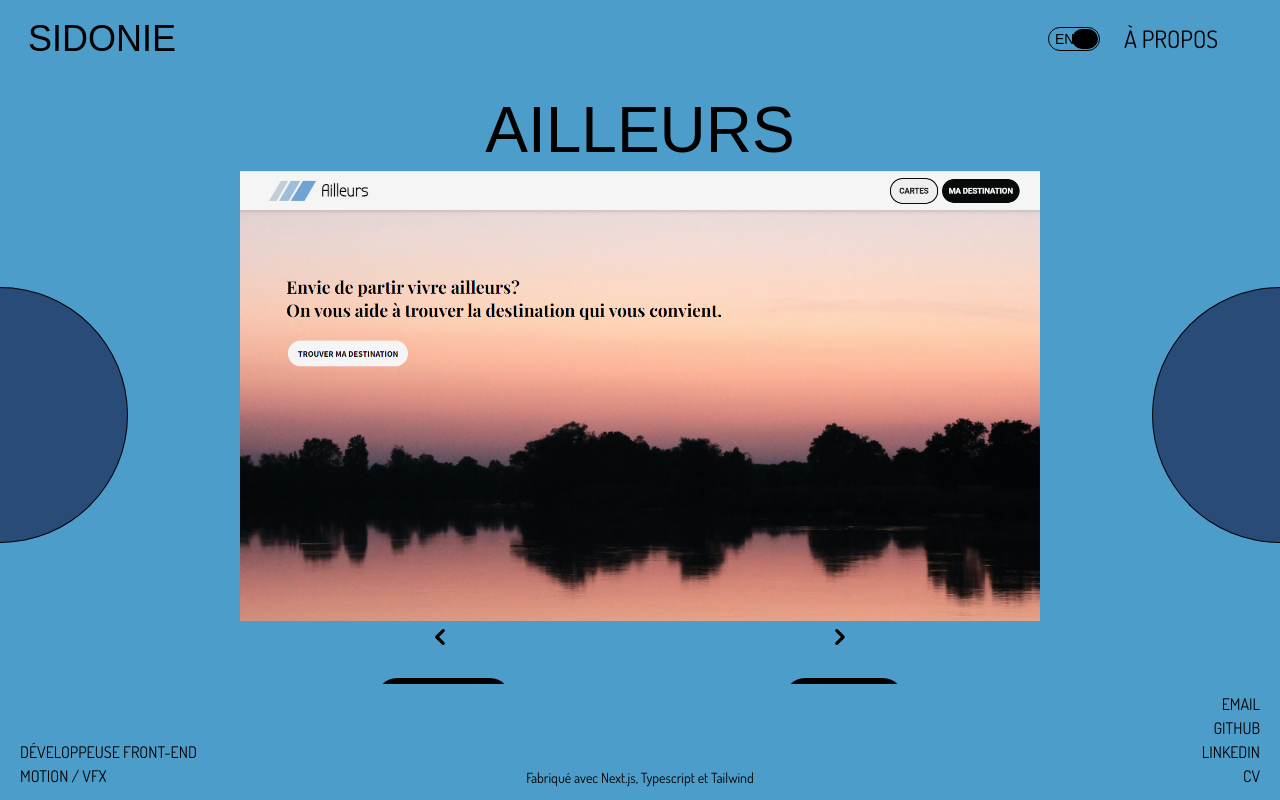
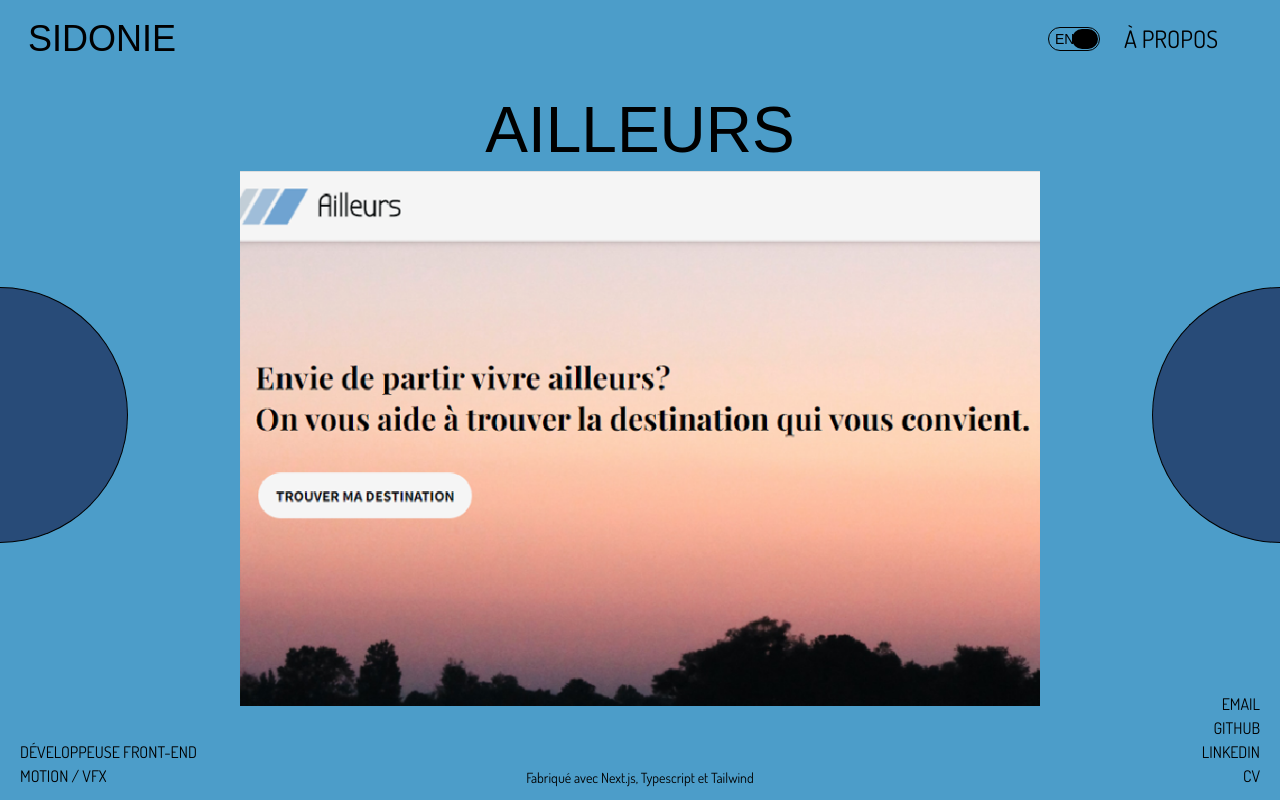
Before and after one commit to Fidomi/portfolio-next, a Next.js app: page /projects in a window 1280 px wide. Built offline with nearby package versions, Linux system fonts and the light colour scheme.

Commit message:
Add portfolio project

```diff
--- a/data/about.ts
+++ b/data/about.ts
@@ -10,9 +10,9 @@ type AboutType = {
 export const ABOUT_EN: AboutType = {
     salutation: "Hi there! ",
     title: "I'm Sidonie, front-end developer from France.",
-    desc: "I like to code things from scratch as much as using React or Next. I'm a quick learner and adapt really fast. I also have skills in graphic techniques since I spent more than 10 years in the VFX field (compositing and motion design) for TV series and long feature films.",
+    desc: "I like to code things from scratch as much as using React or Next. I also have skills in graphic techniques since I spent more than 10 years in the VFX field (compositing and motion design) for TV series and long feature films.",
     technologies: [
-        "Languages : TypeScript / JavaScript, HTML, CSS, Less, MySQL, Pug, Twig, Less",
+        "Languages : TypeScript / JavaScript, HTML, CSS, Less, MySQL, Pug, Twig",
         "Dev Tools : React, Next, Node, Express, MongoDB, Gulp, Git, Bootstrap, Tailwind",
         "Design Tools : Figma, Photoshop, Illustrator",
         "VFX Tools : Nuke, After Effects, Unreal Engine 4 (lighting/shading), Blender (basics)",
@@ -24,7 +24,7 @@ export const ABOUT_EN: AboutType = {
 export const ABOUT_FR: AboutType = {
     salutation: "Bonjour! ",
     title: "Je suis Sidonie, développeuse front-end.",
-    desc: "J'aime coder sans framework tout autant qu'en utilisant React et Next. J'apprends vite et m'adapte facilement. Après 10 années passées dans les effets spéciaux numériques pour le cinéma, j'ai aussi de bonnes compétences graphiques (compositing et motion design).",
+    desc: "J'aime coder sans framework tout autant qu'avec React et Next. Après 10 années passées dans les effets spéciaux numériques pour le cinéma, j'ai aussi de bonnes compétences graphiques (compositing et motion design).",
     technologies: [
         "Langages : TypeScript / JavaScript, HTML, CSS, Less, MySQL, Pug, Twig, Less",
         "Outils de développement : React, Next, Node, Express, MongoDB, Gulp, Git, Bootstrap, Tailwind",
--- a/data/projects.ts
+++ b/data/projects.ts
@@ -1,9 +1,9 @@
-import demo2018 from "../public/img/demo_2018_Y.png";
-import demo2016 from "../public/img/demo_2016_Y.png";
-import gardenMap from "../public/img/my_garden_map_Y.png";
-import seat from "../public/img/seat_Y.png";
-import amap from "../public/img/amap_Y.png";
-import walkcycle from "../public/img/walk_cycle_Y.png";
+import demo2018_O from "../public/img/demo_2018_O.png";
+import demo2016_O from "../public/img/demo_2016_O.png";
+import gardenMap_O from "../public/img/my_garden_map_O.png";
+import seat_O from "../public/img/seat_O.png";
+import amap_O from "../public/img/amap_O.png";
+import walkcycle_O from "../public/img/walk_cycle_O.png";
 import demo2018_16_9 from "../public/img/demo_2018_C.png";
 import demo2016_16_9 from "../public/img/demo_2016_C.png";
 import gardenMap_16_9 from "../public/img/my_garden_map_C.png";
@@ -13,15 +13,31 @@ import walkcycle_16_9 from "../public/img/walk_cycle_C.png";
 import ailleurs_1 from "../public/img/ailleurs_1.png";
 import ailleurs_2 from "../public/img/ailleurs_2.png";
 import ailleurs_3 from "../public/img/ailleurs_3.png";
-import ailleurs_Y from "../public/img/ailleurs_Y.png";
-import clairenou_Y from "../public/img/clairenou_Y.png";
+import ailleurs_1_carre from "../public/img/ailleurs_1_carre.png";
+import ailleurs_2_carre from "../public/img/ailleurs_2_carre.png";
+import ailleurs_3_carre from "../public/img/ailleurs_3_carre.png";
+import ailleurs_C from "../public/img/ailleurs_C.png";
+import clairenou_C from "../public/img/clairenou_C.png";
 import clairenou_1 from "../public/img/clairenou_1.png";
 import clairenou_2 from "../public/img/clairenou_2.png";
 import clairenou_3 from "../public/img/clairenou_3.png";
-import wheel_Y from "../public/img/wheel_Y.png";
+import clairenou_1_carre from "../public/img/clairenou_1_carre.png";
+import clairenou_2_carre from "../public/img/clairenou_2_carre.png";
+import clairenou_3_carre from "../public/img/clairenou_3_carre.png";
+import wheel_C from "../public/img/wheel_C.png";
 import wheel_1 from "../public/img/wheel_1.png";
 import wheel_2 from "../public/img/wheel_2.png";
 import wheel_3 from "../public/img/wheel_3.png";
+import wheel_1_carre from "../public/img/wheel_1_carre.png";
+import wheel_2_carre from "../public/img/wheel_2_carre.png";
+import wheel_3_carre from "../public/img/wheel_3_carre.png";
+import portfolio_C from "../public/img/portfolio_C.png";
+import portfolio_1 from "../public/img/portfolio_1.png";
+import portfolio_2 from "../public/img/portfolio_2.png";
+import portfolio_3 from "../public/img/portfolio_3.png";
+import portfolio_1_carre from "../public/img/portfolio_1_carre.png";
+import portfolio_2_carre from "../public/img/portfolio_2_carre.png";
+import portfolio_3_carre from "../public/img/portfolio_3_carre.png";
 
 export type Project = {
     dev: boolean;
@@ -56,7 +72,7 @@ export const PROJECTS_EN: Project[] = [
             "Extracts of several movie shots I worked on between 2016 and 2018.",
         ],
         name: "demo2018",
-        img: [demo2018],
+        img: [demo2018_O],
         imgC: [demo2018_16_9],
         srcVideo:
             "https://player.vimeo.com/video/431456339?portrait=0&title=0&byline=0",
@@ -71,7 +87,7 @@ export const PROJECTS_EN: Project[] = [
             "Extracts of several movie shots I worked on between 2012 and 2016.",
         ],
         name: "demo2016",
-        img: [demo2016],
+        img: [demo2016_O],
         imgC: [demo2016_16_9],
         srcVideo:
             "https://player.vimeo.com/video/194044173?portrait=0&title=0&byline=0",
@@ -80,15 +96,14 @@ export const PROJECTS_EN: Project[] = [
         dev: false,
         id: 3,
         title: "My Garden Map",
-        subtitle:
-            "Animated explainer video to promote 'My Garden Map' web app.",
+        subtitle: "Animated explainer video to promote 'My Garden Map'",
         desc: [
             "My role : design, storyboard, animation (After Effects).",
             "The client : script",
             "Fabrice Sarcy : sound design",
         ],
         name: "gardenmap",
-        img: [gardenMap],
+        img: [gardenMap_O],
         imgC: [gardenMap_16_9],
         srcVideo:
             "https://player.vimeo.com/video/217581808?portrait=0&title=0&byline=0",
@@ -104,7 +119,7 @@ export const PROJECTS_EN: Project[] = [
             "The client : script, storyboard, design, sound",
         ],
         name: "seat",
-        img: [seat],
+        img: [seat_O],
         imgC: [seat_16_9],
         srcVideo:
             "https://player.vimeo.com/video/191660872?portrait=0&title=0&byline=0",
@@ -113,14 +128,14 @@ export const PROJECTS_EN: Project[] = [
         dev: false,
         id: 5,
         title: "Réseau des Amap Idf",
-        subtitle: "Corporate video for 'Réseau des Amaps d'Ile-de-France'",
+        subtitle: "Corporate video for 'Réseau des Amaps IdF'",
         desc: [
             "My role : photo shooting, design (illustrator), storyboard, animation and compositing (after effects)",
             "The client : script",
             "Fabrice Sarcy : sound design",
         ],
         name: "amap",
-        img: [amap],
+        img: [amap_O],
         imgC: [amap_16_9],
         srcVideo:
             "https://player.vimeo.com/video/190995104?portrait=0&title=0&byline=0",
@@ -134,7 +149,7 @@ export const PROJECTS_EN: Project[] = [
             "Having some fun with After Effects plug-ins : DUIK (character's rigging tool), Puppet Pin Tool, Newton... ",
         ],
         name: "walkcycle",
-        img: [walkcycle],
+        img: [walkcycle_O],
         imgC: [walkcycle_16_9],
         srcVideo:
             "https://player.vimeo.com/video/198272473?portrait=0&title=0&byline=0",
@@ -150,8 +165,15 @@ export const PROJECTS_EN: Project[] = [
             "You can also consult thematic maps: security, family life and environment.",
         ],
         name: "ailleurs",
-        img: [ailleurs_Y],
-        imgC: [ailleurs_1, ailleurs_2, ailleurs_3],
+        img: [ailleurs_C],
+        imgC: [
+            ailleurs_1_carre,
+            ailleurs_2_carre,
+            ailleurs_3_carre,
+            ailleurs_1,
+            ailleurs_2,
+            ailleurs_3,
+        ],
         technical_sheet: [
             "To carry out this project, I started by collecting data (data.gouv.fr, INSEE...) that I gathered in a MongoDB database.",
             "By performing many manipulations and joins (aggregations), I was able to export the final data to a JSON file.",
@@ -174,15 +196,22 @@ export const PROJECTS_EN: Project[] = [
     {
         dev: true,
         id: 8,
-        title: "Wheel",
+        title: "Lucky Wheel",
         subtitle: "A random wheel in pure javascript",
         desc: [
             "A wheel is split into as many fractions as there are names given by the user within a limit of 10.",
             "Each wheel fraction has its own random color. As names are designated by the wheel, this last updates its number of fraction and the ranking is displayed.",
         ],
         name: "wheel",
-        img: [wheel_Y],
-        imgC: [wheel_1, wheel_2, wheel_3],
+        img: [wheel_C],
+        imgC: [
+            wheel_1_carre,
+            wheel_2_carre,
+            wheel_3_carre,
+            wheel_1,
+            wheel_2,
+            wheel_3,
+        ],
         technical_sheet: [
             "For this project I used the Canvas object of Javascript and I created classes and Javascript modules.",
         ],
@@ -195,16 +224,22 @@ export const PROJECTS_EN: Project[] = [
         dev: true,
         id: 9,
         title: "Clairenou",
-        subtitle:
-            "A showcase site and a backoffice application for Claire Renou",
+        subtitle: "A showcase site and a backoffice application",
         desc: [
             "Claire Renou is a safety assessor of cosmetics.",
             "She asked me for a showcase site to present her activity but also so that its visitors can book training sessions that she runs herself.",
             "She also needs a tool to automate the creation of EU Product Information File for her clients, which requires a complex database.",
         ],
         name: "clairenou",
-        img: [clairenou_Y],
-        imgC: [clairenou_1, clairenou_2, clairenou_3],
+        img: [clairenou_C],
+        imgC: [
+            clairenou_1_carre,
+            clairenou_2_carre,
+            clairenou_3_carre,
+            clairenou_1,
+            clairenou_2,
+            clairenou_3,
+        ],
         technical_sheet: [
             "I started by designing the relational database, with the Merise method, necessary for Claire's backoffice tool.",
             "A first version of the backoffice project was produced with PHP without a framework. Now I have chosen to switch everything to Node, Express and Typescript.",
@@ -224,6 +259,43 @@ export const PROJECTS_EN: Project[] = [
         preview: false,
         code: false,
     },
+    {
+        dev: true,
+        id: 10,
+        title: "My Portfolio",
+        subtitle: "My portfolio website you're already looking at",
+        desc: [
+            "I made my portfolio with NextJs framework based on React.",
+            "I designed it myself and tried to be UX friendly as possible",
+        ],
+        name: "portfolio",
+        img: [portfolio_C],
+        imgC: [
+            portfolio_1_carre,
+            portfolio_2_carre,
+            portfolio_3_carre,
+            portfolio_1,
+            portfolio_2,
+            portfolio_3,
+        ],
+        technical_sheet: [
+            "I started to sketch a layout on figma.",
+            "I chose to work with Tailwind css framework for its flexibility.",
+            "I made two versions : french and english.",
+        ],
+        technologies: [
+            "NextJS",
+            "Typecript",
+            "Javascript",
+            "HTML5",
+            "CSS",
+            "Sass",
+            "Tailwind",
+        ],
+        preview: false,
+        code: true,
+        github: "https://github.com/Fidomi/portfolio-next",
+    },
 ];
 
 export const PROJECTS_FR: Project[] = [
@@ -237,7 +309,7 @@ export const PROJECTS_FR: Project[] = [
             "Extraits de plusieurs plans auxquels j'ai participé en tant que compeuse ou motion designer entre 2016 et 2018",
         ],
         name: "demo2018",
-        img: [demo2018],
+        img: [demo2018_O],
         imgC: [demo2018_16_9],
         srcVideo:
             "https://player.vimeo.com/video/431456339?portrait=0&title=0&byline=0",
@@ -252,7 +324,7 @@ export const PROJECTS_FR: Project[] = [
             "Extraits de plusieurs plans auxquels j'ai participés en tant que compeuse ou motion designer entre 2012 et 2016.",
         ],
         name: "demo2016",
-        img: [demo2016],
+        img: [demo2016_O],
         imgC: [demo2016_16_9],
         srcVideo:
             "https://player.vimeo.com/video/194044173?portrait=0&title=0&byline=0",
@@ -261,14 +333,14 @@ export const PROJECTS_FR: Project[] = [
         dev: false,
         id: 3,
         title: "My Garden Map",
-        subtitle: "Vidéo explicative du fonctionnement de l'app My Garden Map",
+        subtitle: "Vidéo explicative de l'app 'My Garden Map'",
         desc: [
             "Ma partie : design, storyboard, animation (After Effects).",
             "Le client : scénario",
             "Fabrice Sarcy : sound design",
         ],
         name: "gardenmap",
-        img: [gardenMap],
+        img: [gardenMap_O],
         imgC: [gardenMap_16_9],
         srcVideo:
             "https://player.vimeo.com/video/217581808?portrait=0&title=0&byline=0",
@@ -277,14 +349,13 @@ export const PROJECTS_FR: Project[] = [
         dev: false,
         id: 4,
         title: "Seat",
-        subtitle:
-            "Extraits d'une série de vidéo réalisées pour Seat expliquant leur stratégie digitale",
+        subtitle: "Extraits d'une série de vidéo réalisées pour Seat",
         desc: [
             "Ma mission : animation sur After Effects",
             "Le client : scénario, storyboard, design",
         ],
         name: "seat",
-        img: [seat],
+        img: [seat_O],
         imgC: [seat_16_9],
         srcVideo:
             "https://player.vimeo.com/video/191660872?portrait=0&title=0&byline=0",
@@ -293,14 +364,14 @@ export const PROJECTS_FR: Project[] = [
         dev: false,
         id: 5,
         title: "Réseau des Amap Idf",
-        subtitle: "Présentation du 'Réseau des Amaps d'Ile-de-France'",
+        subtitle: "Présentation du 'Réseau des Amaps IdF'",
         desc: [
             "Ma mission : prises de vues, design (illustrator), storyboard, animation et compositing (after effects)",
             "Le client : scénario",
             "Fabrice Sarcy : sound design",
         ],
         name: "amap",
-        img: [amap],
+        img: [amap_O],
         imgC: [amap_16_9],
         srcVideo:
             "https://player.vimeo.com/video/190995104?portrait=0&title=0&byline=0",
@@ -314,7 +385,7 @@ export const PROJECTS_FR: Project[] = [
             "Quelques essais avec des plug-ins d'After : DUIK (outil de rigging 2D de personnages), Puppet Pin Tool, Newton... ",
         ],
         name: "walkcycle",
-        img: [walkcycle],
+        img: [walkcycle_O],
         imgC: [walkcycle_16_9],
         srcVideo:
             "https://player.vimeo.com/video/198272473?portrait=0&title=0&byline=0",
@@ -330,8 +401,15 @@ export const PROJECTS_FR: Project[] = [
             "On peut aussi consulter des cartes thématiques : sécurité, vie de famille et environnement.",
         ],
         name: "ailleurs",
-        img: [ailleurs_Y],
-        imgC: [ailleurs_1, ailleurs_2, ailleurs_3],
+        img: [ailleurs_C],
+        imgC: [
+            ailleurs_1_carre,
+            ailleurs_2_carre,
+            ailleurs_3_carre,
+            ailleurs_1,
+            ailleurs_2,
+            ailleurs_3,
+        ],
         technical_sheet: [
             "Pour réaliser ce projet, j'ai commencé par collecter des données (data.gouv.fr, INSEE...) que j'ai réunies dans une base de données MongoDB.",
             "En réalisant de nombreuses manipulations et jointures (aggregations), j'ai pu exporter les données finales dans un fichier JSON.",
@@ -354,15 +432,22 @@ export const PROJECTS_FR: Project[] = [
     {
         dev: true,
         id: 8,
-        title: "Wheel",
+        title: "La Roue du Hasard",
         subtitle: "Une roue de tirage au sort en pur javascript",
         desc: [
-            "Une roue de tirage est fractionnée en autant de noms que l'utilisateur veut entrer dans une limite de 10.",
+            "L'utilisateur entre les noms à tirer au sort. La roue compte une fraction par nom.",
             "Chaque fraction de roue a sa propre couleur aléatoire. Au fur et à mesure que les noms sont désignés par la roue, cette dernière se met à jour et le palmarès s'affiche.",
         ],
         name: "wheel",
-        img: [wheel_Y],
-        imgC: [wheel_1, wheel_2, wheel_3],
+        img: [wheel_C],
+        imgC: [
+            wheel_1_carre,
+            wheel_2_carre,
+            wheel_3_carre,
+            wheel_1,
+            wheel_2,
+            wheel_3,
+        ],
         technical_sheet: [
             "Pour réaliser ce projet j'ai utilisé l'objet Canvas de Javascript et j'ai créé des classes et des modules Javascript.",
         ],
@@ -375,16 +460,22 @@ export const PROJECTS_FR: Project[] = [
         dev: true,
         id: 9,
         title: "Clairenou",
-        subtitle:
-            "Un site vitrine et une application backoffice pour Claire Renou",
+        subtitle: "Un site vitrine et une application backoffice",
         desc: [
             "Claire Renou est évaluatrice de la toxicité des cosmétiques.",
             "Elle m'a commandé un site vitrine pour présenter son activité mais aussi pour que ses visiteurs puissent réserver des sessions de formation à l'évaluation qu'elle anime elle-même.",
             "Elle a aussi besoin d'un outil pour automatiser la création des dossiers de toxicité de ses clients qui requiert une base de données complexe.",
         ],
         name: "clairenou",
-        img: [clairenou_Y],
-        imgC: [clairenou_1, clairenou_2, clairenou_3],
+        img: [clairenou_C],
+        imgC: [
+            clairenou_1_carre,
+            clairenou_2_carre,
+            clairenou_3_carre,
+            clairenou_1,
+            clairenou_2,
+            clairenou_3,
+        ],
         technical_sheet: [
             "J'ai commencé par designer avec la méthode Merise la base de données relationnelles nécessaire à l'outil backoffice de Claire.",
             "Une première version du projet backoffice a été réalisée avec PHP sans framework. Maintenant j'ai choisi de tout basculer sur Node, Express et Typescript.",
@@ -404,4 +495,41 @@ export const PROJECTS_FR: Project[] = [
         preview: false,
         code: false,
     },
+    {
+        dev: true,
+        id: 10,
+        title: "Mon Portfolio",
+        subtitle: "Le site portfolio sur lequel vous êtes actuellement.",
+        desc: [
+            "J'ai façonné ce portfolio avec le framework Next basé sur React.",
+            "Mon objectif est de présenter mes compétences en développement et en VFX mais avec une dominante dév.",
+        ],
+        name: "portfolio",
+        img: [portfolio_C],
+        imgC: [
+            portfolio_1_carre,
+            portfolio_2_carre,
+            portfolio_3_carre,
+            portfolio_1,
+            portfolio_2,
+            portfolio_3,
+        ],
+        technical_sheet: [
+            "J'ai d'abord esquissé une mise en page sur figma.",
+            "J'ai choisi de travailler avec le framework css Tailwind pour sa souplesse",
+            "J'ai fait deux versions : français et anglais.",
+        ],
+        technologies: [
+            "NextJS",
+            "Typecript",
+            "Javascript",
+            "HTML5",
+            "CSS",
+            "Sass",
+            "Tailwind",
+        ],
+        preview: false,
+        code: true,
+        github: "https://github.com/Fidomi/portfolio-next",
+    },
 ];
```
